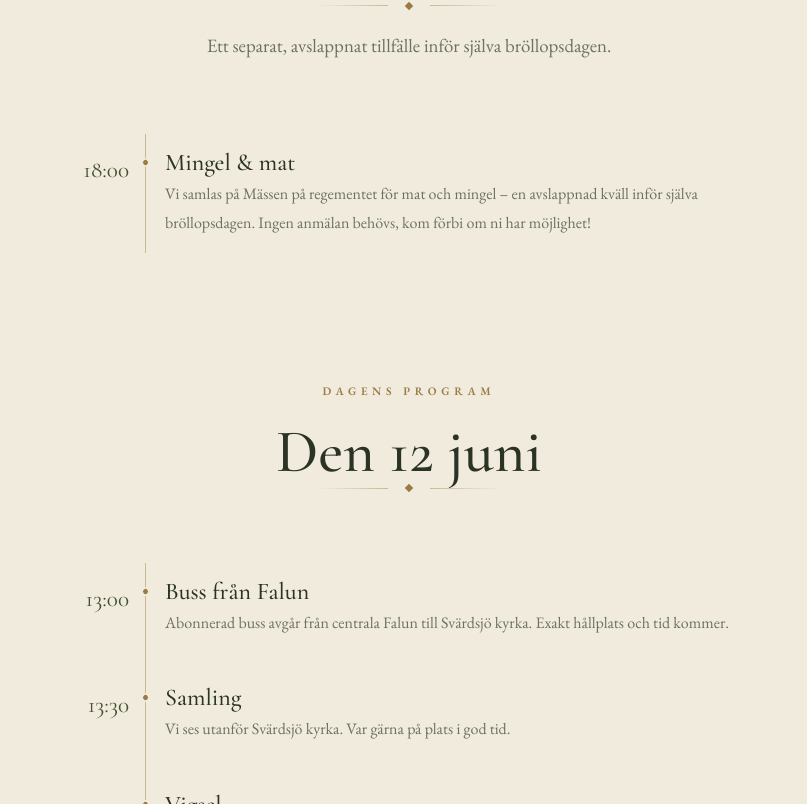
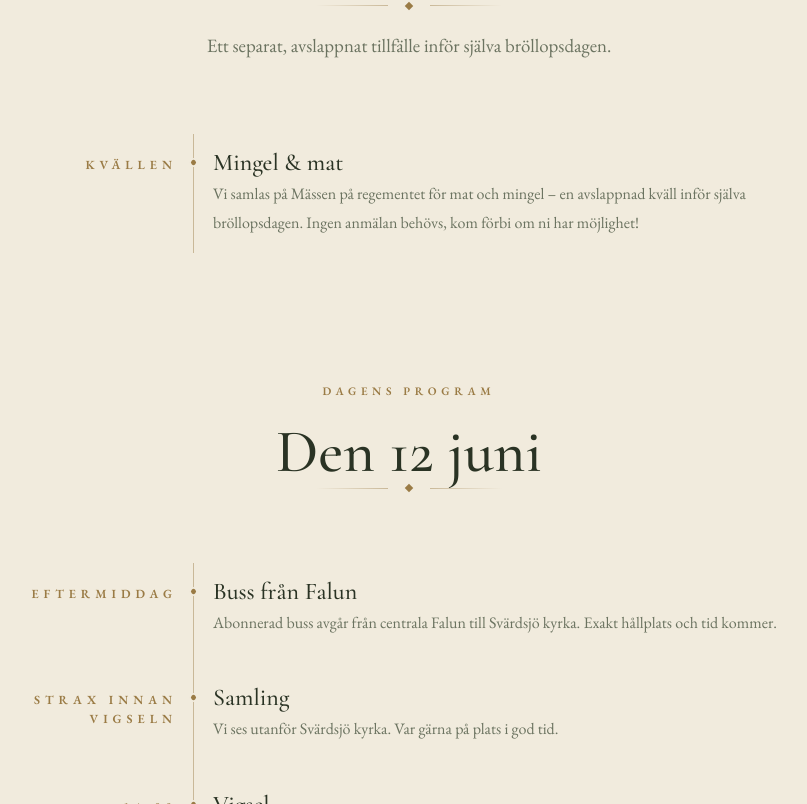
Before and after one commit to jonasgabrielsson92-cell/emmaalexwedding, a React (Vite) app: page / in a window 1280 px wide. Shown: the part 2936-3740 px from the top of the page, without its empty margins (231-1038 px from the left). Built offline with nearby package versions, Linux system fonts and the light colour scheme; no server answers.

Commit message:
describe what changed

```diff
--- a/src/components/EventDetails.jsx
+++ b/src/components/EventDetails.jsx
@@ -1,3 +1,3 @@
-const friday = [['18:00', 'Mingel & mat', 'Vi samlas på Mässen på regementet för mat och mingel – en avslappnad kväll inför själva bröllopsdagen. Ingen anmälan behövs, kom förbi om ni har möjlighet!']];
-const events = [['13:00', 'Buss från Falun', 'Abonnerad buss avgår från centrala Falun till Svärdsjö kyrka. Exakt hållplats och tid kommer.'], ['13:30', 'Samling', 'Vi ses utanför Svärdsjö kyrka. Var gärna på plats i god tid.'], ['14:00', 'Vigsel', 'Ceremonin äger rum i Svärdsjö kyrka.'], ['15:00', 'Mingel & bubbel', 'Gratulationer, foton och ett glas i det gröna.'], ['16:30', 'Buss till Bergalid', 'Vi åker gemensamt med abonnerad buss till festlokalen i Falun.'], ['17:30', 'Välkomstdrink', 'Bergalid tar emot med fördrink och tilltugg.'], ['18:30', 'Bröllopsmiddag', 'Trerätters middag med tal och överraskningar.'], ['22:00', 'Tårta & dans', 'Brudvalsen följs av dans till långt in på natten.'], ['01:00', 'Nattamat & buss hem', 'Något gott för de som dansat ut sina skor — därefter går abonnerad buss tillbaka till Falun.']];
-export default function EventDetails() { return <section id="schema"><div className="wrap"><div className="section-head"><p className="kicker">Fredag 11 juni</p><h2>Vi hörs redan kvällen innan</h2><div className="divider"><span className="mark" /></div><p className="lead">Ett separat, avslappnat tillfälle inför själva bröllopsdagen.</p></div><div className="schedule">{friday.map(([time, title, text]) => <div className="event" key={title}><div className="event__time">{time}</div><div className="event__dot" /><div className="event__body"><h3>{title}</h3><p>{text}</p></div></div>)}</div></div><div className="wrap schedule-block"><div className="section-head"><p className="kicker">Dagens program</p><h2>Den 12 juni</h2><div className="divider"><span className="mark" /></div></div><div className="schedule">{events.map(([time, title, text]) => <div className="event" key={time}><div className="event__time">{time}</div><div className="event__dot" /><div className="event__body"><h3>{title}</h3><p>{text}</p></div></div>)}</div><p className="venue-note">Glöm inte att fylla i eventuella allergier eller matpreferenser i OSA-formuläret!</p></div></section>; }
+const friday = [['Kvällen', 'Mingel & mat', 'Vi samlas på Mässen på regementet för mat och mingel – en avslappnad kväll inför själva bröllopsdagen. Ingen anmälan behövs, kom förbi om ni har möjlighet!']];
+const events = [['Eftermiddag', 'Buss från Falun', 'Abonnerad buss avgår från centrala Falun till Svärdsjö kyrka. Exakt hållplats och tid kommer.'], ['Strax innan vigseln', 'Samling', 'Vi ses utanför Svärdsjö kyrka. Var gärna på plats i god tid.'], ['14:00', 'Vigsel', 'Ceremonin äger rum i Svärdsjö kyrka.'], ['Efter vigseln', 'Mingel & bubbel', 'Gratulationer, foton och ett glas i det gröna.'], ['Senare på eftermiddagen', 'Buss till Bergalid', 'Vi åker gemensamt med abonnerad buss till festlokalen i Falun.'], ['Tidig kväll', 'Välkomstdrink', 'Bergalid tar emot med fördrink och tilltugg.'], ['Kvällen', 'Bröllopsmiddag', 'Trerätters middag med tal och överraskningar.'], ['Senare på kvällen', 'Tårta & dans', 'Brudvalsen följs av dans till långt in på natten.'], ['Sent på natten', 'Nattamat & buss hem', 'Något gott för de som dansat ut sina skor — därefter går abonnerad buss tillbaka till Falun.']];
+export default function EventDetails() { return <section id="schema"><div className="wrap"><div className="section-head"><p className="kicker">Fredag 11 juni</p><h2>Vi hörs redan kvällen innan</h2><div className="divider"><span className="mark" /></div><p className="lead">Ett separat, avslappnat tillfälle inför själva bröllopsdagen.</p></div><div className="schedule">{friday.map(([time, title, text]) => <div className="event" key={title}><div className="event__time">{time}</div><div className="event__dot" /><div className="event__body"><h3>{title}</h3><p>{text}</p></div></div>)}</div></div><div className="wrap schedule-block"><div className="section-head"><p className="kicker">Dagens program</p><h2>Den 12 juni</h2><div className="divider"><span className="mark" /></div></div><div className="schedule">{events.map(([time, title, text]) => <div className="event" key={title}><div className="event__time">{time}</div><div className="event__dot" /><div className="event__body"><h3>{title}</h3><p>{text}</p></div></div>)}</div><p className="venue-note">Glöm inte att fylla i eventuella allergier eller matpreferenser i OSA-formuläret!</p></div></section>; }
--- a/src/components/VenueDetails.jsx
+++ b/src/components/VenueDetails.jsx
@@ -1,2 +1,2 @@
-const venues = [{ tag: 'Vigsel · 14:00', name: 'Svärdsjö kyrka', map: 'https://maps.google.com/maps?q=Sv%C3%A4rdsj%C3%B6%20kyrka%2C%20Sv%C3%A4rdsj%C3%B6&z=14&output=embed', directions: 'https://maps.google.com/?q=Sv%C3%A4rdsj%C3%B6+kyrka', text: 'Ceremonin hålls i den vackra kyrkan i Svärdsjö, omgiven av Dalarnas grönska.', address: 'Kyrkvägen, 790 23 Svärdsjö' }, { tag: 'Fest & middag · 17:30', name: 'Villa Bergalid', map: 'https://maps.google.com/maps?q=Villa%20Bergalid%2C%20791%2032%20Falun&z=15&output=embed', directions: 'https://maps.google.com/?q=Villa+Bergalid+791+32+Falun', text: 'Mingel, middag och dans i den vackra festvåningen Villa Bergalid i Falun.', address: 'Bergalid, 791 32 Falun' }];
+const venues = [{ tag: 'Vigsel · 14:00', name: 'Svärdsjö kyrka', map: 'https://maps.google.com/maps?q=Sv%C3%A4rdsj%C3%B6%20kyrka%2C%20Sv%C3%A4rdsj%C3%B6&z=14&output=embed', directions: 'https://maps.google.com/?q=Sv%C3%A4rdsj%C3%B6+kyrka', text: 'Ceremonin hålls i den vackra kyrkan i Svärdsjö, omgiven av Dalarnas grönska.', address: 'Kyrkvägen, 790 23 Svärdsjö' }, { tag: 'Fest & middag', name: 'Villa Bergalid', map: 'https://maps.google.com/maps?q=Villa%20Bergalid%2C%20791%2032%20Falun&z=15&output=embed', directions: 'https://maps.google.com/?q=Villa+Bergalid+791+32+Falun', text: 'Mingel, middag och dans i den vackra festvåningen Villa Bergalid i Falun.', address: 'Bergalid, 791 32 Falun' }];
 export default function VenueDetails() { return <section className="alt" id="plats"><div className="wrap"><div className="section-head"><p className="kicker">Plats & vägbeskrivning</p><h2>Var det händer</h2><div className="divider"><span className="mark" /></div></div><div className="venues">{venues.map((venue) => <div className="venue" key={venue.name}><iframe className="venue__map" src={venue.map} loading="lazy" referrerPolicy="no-referrer-when-downgrade" title={`Karta – ${venue.name}`} /><div className="venue__body"><p className="venue__tag">{venue.tag}</p><h3>{venue.name}</h3><p>{venue.text}</p><p className="venue__addr">{venue.address}</p><a className="btn btn--ghost" href={venue.directions} target="_blank" rel="noreferrer">Vägbeskrivning</a></div></div>)}</div><p className="venue-note">Vi abonnerar bussar för er som bor i Falun: från stan till Svärdsjö kyrka, vidare till Bergalid och hem igen sent på natten. Exakta hållplatser och tider kommer närmare bröllopet. Det finns också gott om parkering vid båda platserna för er som tar egen bil.</p><p className="venue-note">Vi hoppas att så många som möjligt åker med den beställda bussen till kyrkan istället för att ta egen bil — på hemvägen blir det nämligen lite fest på bussen, så missa inte den!</p></div></section>; }
--- a/styles.css
+++ b/styles.css
@@ -247,16 +247,16 @@ section { padding: clamp(72px, 11vw, 140px) var(--gutter); }
 /* ============ Schema / Program ============ */
 .schedule-block { margin-top: clamp(64px, 10vw, 120px); }
 .schedule { max-width: 760px; margin: 0 auto; position: relative; }
-.schedule::before { content:""; position:absolute; left: 116px; top: 8px; bottom: 8px; width:1px; background: var(--brass-line); }
+.schedule::before { content:""; position:absolute; left: 164px; top: 8px; bottom: 8px; width:1px; background: var(--brass-line); }
 @media (max-width: 620px){ .schedule::before { left: 8px; } }
-.event { display: grid; grid-template-columns: 100px 1fr; gap: 36px; padding: 24px 0; position: relative; }
-.event__time { text-align: right; font-family: var(--font-display); font-size: 1.45rem; color: var(--accent-deep); }
-.event__dot { position:absolute; left: 112px; top: 32px; width: 9px; height: 9px; background: var(--brass); border:2px solid var(--cream); border-radius:50%; transform: rotate(45deg); }
+.event { display: grid; grid-template-columns: 148px 1fr; gap: 36px; padding: 24px 0; position: relative; }
+.event__time { text-align: right; font-family: var(--font-label); text-transform: var(--label-transform); letter-spacing: var(--label-spacing); font-size: 0.78rem; font-weight: 600; color: var(--brass); line-height: 1.5; padding-top: 6px; }
+.event__dot { position:absolute; left: 160px; top: 32px; width: 9px; height: 9px; background: var(--brass); border:2px solid var(--cream); border-radius:50%; transform: rotate(45deg); }
 .event__body h3 { font-size: 1.5rem; }
 .event__body p { color: var(--muted); margin-top: 4px; font-size: 1rem; }
 @media (max-width: 620px){
   .event { grid-template-columns: 1fr; gap: 4px; padding-left: 30px; }
-  .event__time { text-align: left; font-size: 1.2rem; }
+  .event__time { text-align: left; font-size: 0.76rem; padding-top: 0; }
   .event__dot { left: 4px; top: 12px; }
 }
 
```
